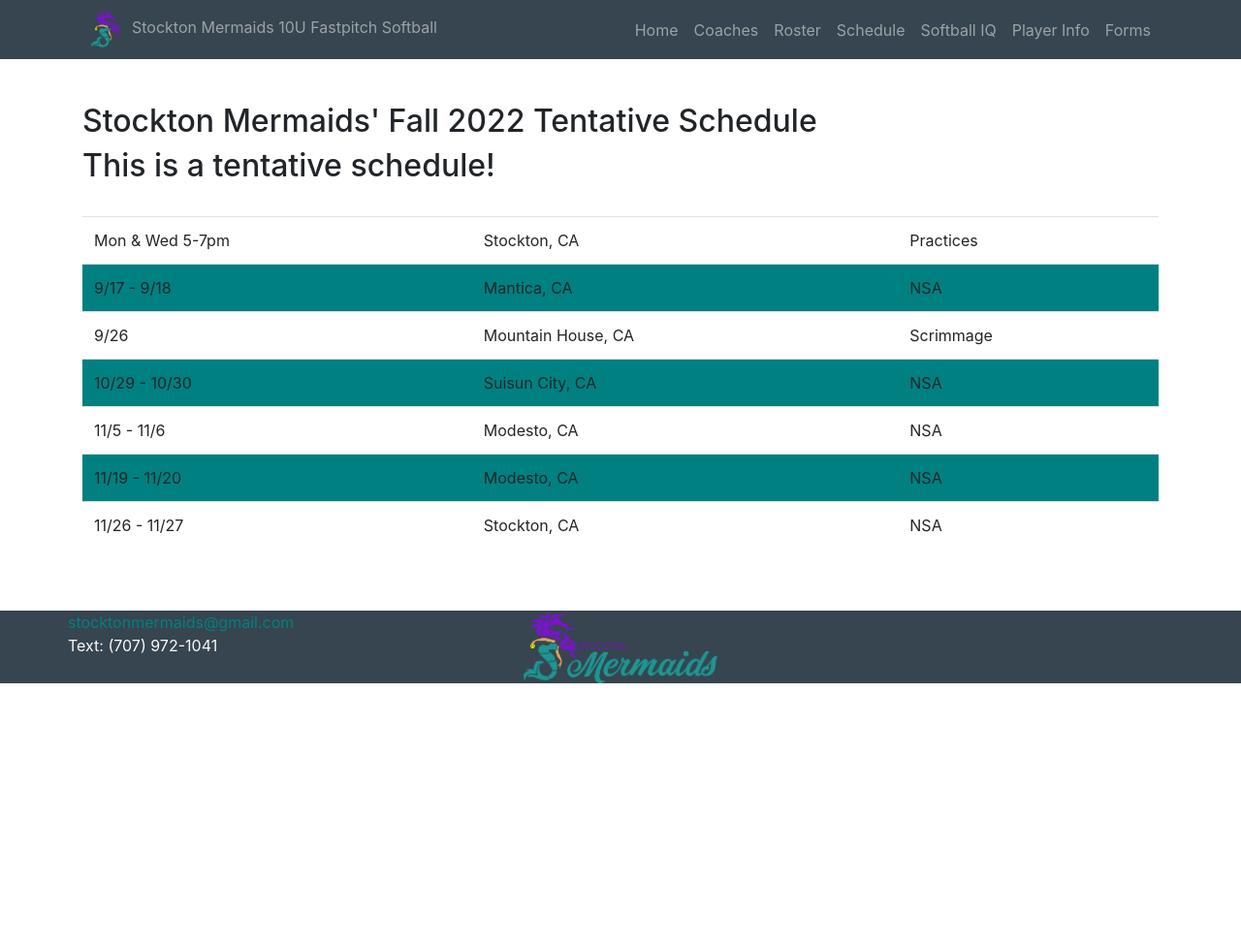
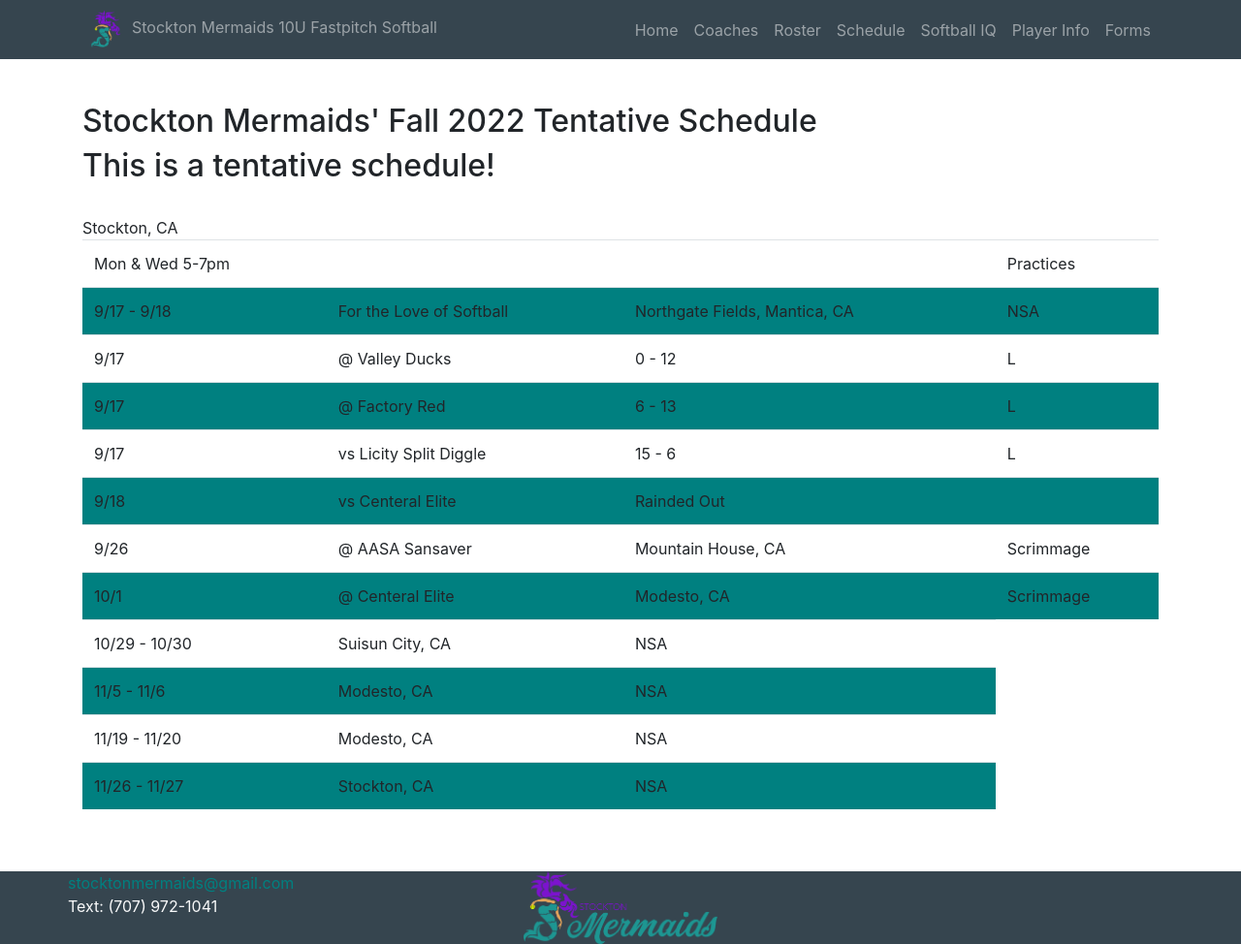
Before and after one commit to stocktonmermaids/stocktonmermaids.github.io, a Jekyll site: the page built from schedule.html, in a window 1280 px wide and 974 px high. Shown: the whole window at 97% size. Built offline with Jekyll 4.4.1, drawn with Linux system fonts in a browser that asks for light colours; nearby versions of some CDN libraries.

Commit message:
MBH: updates

```diff
--- a/schedule.html
+++ b/schedule.html
@@ -8,9 +8,14 @@
 <h2>This is a tentative schedule!</h2><br/>
 
 <table class="table">
-    <tr><td>Mon & Wed 5-7pm</td><td>Stockton, CA</td><td>Practices</td></tr>
-    <tr><td>9/17 - 9/18</td><td>Mantica, CA</td><td>NSA</td></tr>
-    <tr><td>9/26</td><td>Mountain House, CA</td><td>Scrimmage</td></tr>
+    <tr><td>Mon & Wed 5-7pm</td><td></td><td></td>Stockton, CA</td><td>Practices</td></tr>
+    <tr><td>9/17 - 9/18</td><td>For the Love of Softball</td><td>Northgate Fields, Mantica, CA</td><td>NSA</td></tr>
+    <tr><td>9/17</td><td>@ Valley Ducks</td><td>0 - 12</td><td>L</td></tr>
+    <tr><td>9/17</td><td>@ Factory Red</td><td>6 - 13</td><td>L</td></tr>
+    <tr><td>9/17</td><td>vs Licity Split Diggle</td><td>15 - 6</td><td>L</td></tr>
+    <tr><td>9/18</td><td>vs Centeral Elite</td><td>Rainded Out</td><td></td></tr>
+    <tr><td>9/26</td><td> @ AASA Sansaver</td><td>Mountain House, CA</td><td>Scrimmage</td></tr>
+    <tr><td>10/1</td><td> @ Centeral Elite</td><td>Modesto, CA</td><td>Scrimmage</td></tr>
     <tr><td>10/29 - 10/30</td><td>Suisun City, CA</td><td>NSA</td></tr>
     <tr><td>11/5 - 11/6</td><td>Modesto, CA</td><td>NSA</td></tr>
     <tr><td>11/19 - 11/20</td><td>Modesto, CA</td><td>NSA</td></tr>
```
